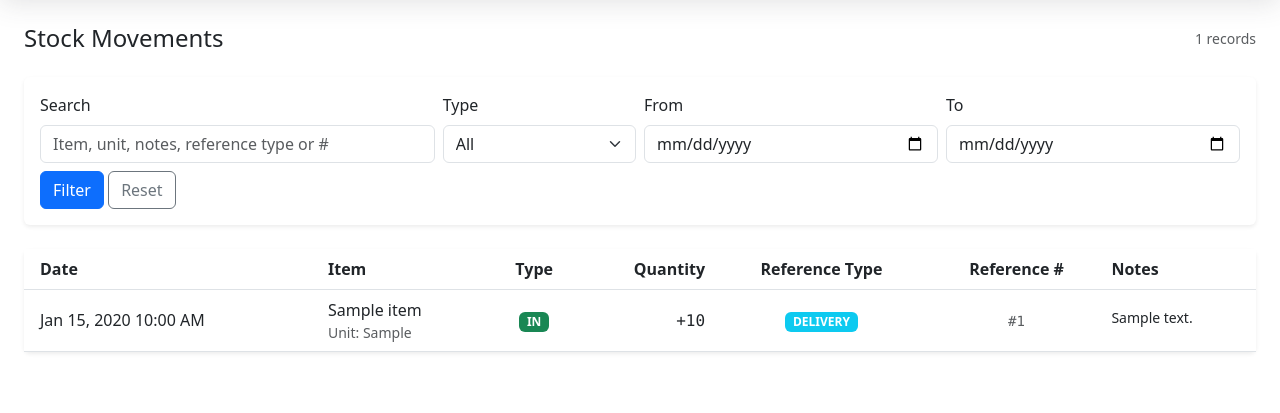
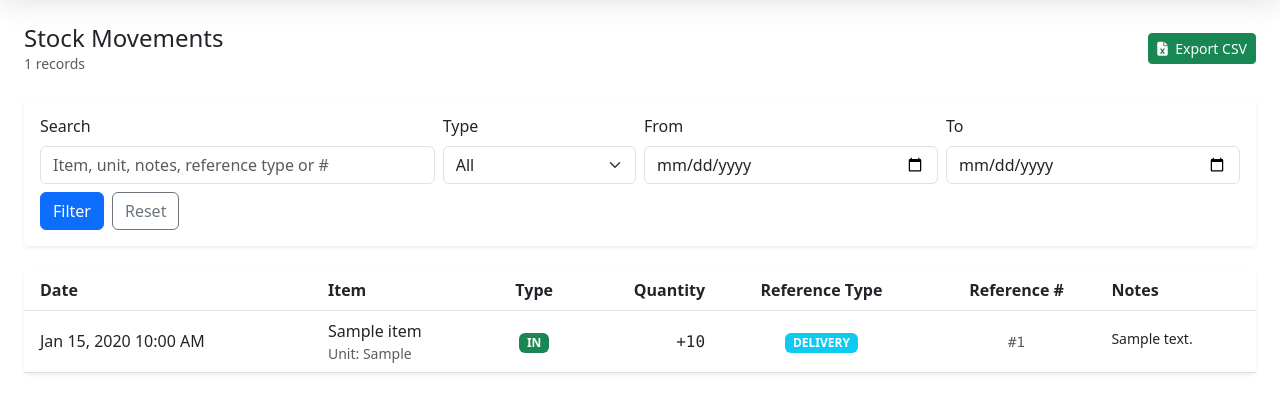
Before and after one commit to jocalvo1/store_abico, a PHP site: page /inventory/stock_movements/ in a window 1280 px wide. Shown: the part 69-482 px from the top of the page. Run offline with PHP 8.4, Linux system fonts and the light colour scheme; the visitor is signed in with stand-in values (Sample User, id 1); tables that the repository leaves empty hold one stand-in row (values such as "Sample post").

Commit message:
Stock movements - added export to csv

```diff
--- a/inventory/stock_movements/index.php
+++ b/inventory/stock_movements/index.php
@@ -74,8 +74,24 @@ if ($stmt) {
 
 <div class="container-fluid">
     <div class="d-flex justify-content-between align-items-center mb-4">
-        <h1 class="h4 mb-0">Stock Movements</h1>
-        <div class="text-muted small"><?php echo count($rows); ?> records</div>
+        <div>
+            <h1 class="h4 mb-0">Stock Movements</h1>
+            <div class="text-muted small"><?php echo count($rows); ?> records</div>
+        </div>
+        <div>
+            <a class="btn btn-sm btn-success"
+               href="export.php<?php
+                    $q=[];
+                    if($search!=='') $q['search']=$search;
+                    if($type!=='') $q['type']=$type;
+                    if($dateFrom!=='') $q['from']=$dateFrom;
+                    if($dateTo!=='') $q['to']=$dateTo;
+                    echo $q ? ('?'.http_build_query($q)) : '';
+                ?>"
+            >
+                <i class="fas fa-file-excel me-1"></i> Export CSV
+            </a>
+        </div>
     </div>
 
     <div class="card border-0 shadow-sm mb-4">
@@ -102,7 +118,7 @@ if ($stmt) {
                     <label class="form-label">To</label>
                     <input type="date" class="form-control" name="to" value="<?php echo htmlspecialchars($dateTo); ?>">
                 </div>
-                <div class="col-12 mt-2">
+                <div class="col-12 mt-2 d-flex align-items-center gap-2">
                     <button class="btn btn-primary">Filter</button>
                     <a class="btn btn-outline-secondary" href="index.php">Reset</a>
                 </div>
@@ -110,18 +126,40 @@ if ($stmt) {
         </div>
     </div>
 
+    <?php if (isset($_SESSION['success'])): ?>
+        <div class="alert alert-success alert-dismissible fade show" role="alert">
+            <i class="fas fa-check-circle me-2"></i>
+            <?php
+            echo $_SESSION['success'];
+            unset($_SESSION['success']);
+            ?>
+            <button type="button" class="btn-close" data-bs-dismiss="alert" aria-label="Close"></button>
+        </div>
+    <?php endif; ?>
+
+    <?php if (isset($_SESSION['error'])): ?>
+        <div class="alert alert-danger alert-dismissible fade show" role="alert">
+            <i class="fas fa-exclamation-circle me-2"></i>
+            <?php
+            echo $_SESSION['error'];
+            unset($_SESSION['error']);
+            ?>
+            <button type="button" class="btn-close" data-bs-dismiss="alert" aria-label="Close"></button>
+        </div>
+    <?php endif; ?>
+
     <div class="card border-0 shadow-sm">
         <div class="table-responsive">
             <table class="table table-hover align-middle mb-0">
                 <thead class="bg-light">
                     <tr>
-                        <th class="ps-3">Date</th>
+                        <th class="ps-3 d-none d-md-table-cell">Date</th>
                         <th>Item</th>
-                        <th class="text-center">Type</th>
+                        <th class="text-center d-none d-md-table-cell">Type</th>
                         <th class="text-end">Quantity</th>
-                        <th class="text-center">Reference Type</th>
-                        <th class="text-center">Reference #</th>
-                        <th>Notes</th>
+                        <th class="text-center d-none d-lg-table-cell">Reference Type</th>
+                        <th class="text-center d-none d-md-table-cell">Reference #</th>
+                        <th class="d-none d-lg-table-cell">Notes</th>
                     </tr>
                 </thead>
                 <tbody>
@@ -129,12 +167,47 @@ if ($stmt) {
                     <tr><td colspan="7" class="text-center py-4 text-muted">No stock movements found</td></tr>
                     <?php else: foreach ($rows as $mv): ?>
                     <tr>
-                        <td class="ps-3"><?php echo date('M d, Y h:i A', strtotime($mv['created_at'])); ?></td>
+                        <td class="ps-3 d-none d-md-table-cell"><?php echo date('M d, Y h:i A', strtotime($mv['created_at'])); ?></td>
                         <td>
-                            <div class="fw-medium"><?php echo htmlspecialchars($mv['item_name'] ?? ('#'.$mv['item_id'])); ?></div>
+                            <div class="fw-medium d-flex align-items-center gap-2">
+                                <span><?php echo htmlspecialchars($mv['item_name'] ?? ('#'.$mv['item_id'])); ?></span>
+                                <?php $mt = $mv['movement_type'] ?? ''; $mtCls = ($mt==='in') ? 'success' : 'danger'; ?>
+                                <span class="badge bg-<?php echo $mtCls; ?> text-uppercase d-md-none"><?php echo htmlspecialchars($mt ?: '-'); ?></span>
+                            </div>
                             <div class="small text-muted">Unit: <?php echo htmlspecialchars($mv['item_unit'] ?? ''); ?></div>
+                            <!-- Mobile-only details -->
+                            <div class="d-md-none small text-muted mt-1">
+                                <div class="d-flex flex-column gap-1">
+                                    <div>
+                                        <i class="far fa-clock me-1"></i>
+                                        <?php echo date('M d, Y h:i A', strtotime($mv['created_at'])); ?>
+                                    </div>
+                                    <div>
+                                        <i class="fas fa-cubes me-1"></i>
+                                        <?php $sign = ($mv['movement_type']==='in') ? '+' : '-'; ?>
+                                        <span class="font-monospace"><?php echo $sign . number_format((float)$mv['quantity']); ?></span>
+                                    </div>
+                                    <div>
+                                        <?php $rt = $mv['reference_type'] ?? ''; $rtClass = ($rt==='sales') ? 'primary' : (($rt==='adjustment') ? 'warning' : (($rt==='delivery') ? 'info' : (($rt==='return') ? 'secondary' : 'secondary'))); ?>
+                                        <span class="badge bg-<?php echo $rtClass; ?> text-uppercase me-1"><?php echo htmlspecialchars($rt ?: '-'); ?></span>
+                                        <?php if ($mv['reference_type'] === 'sales' && $mv['reference_id']): ?>
+                                            <a href="../../sales/view.php?id=<?php echo (int)$mv['reference_id']; ?>" class="text-decoration-none">
+                                                #<?php echo str_pad((int)$mv['reference_id'], 6, '0', STR_PAD_LEFT); ?>
+                                            </a>
+                                        <?php else: ?>
+                                            <span class="text-muted small font-monospace"><?php echo $mv['reference_id'] ? '#'.(int)$mv['reference_id'] : '-'; ?></span>
+                                        <?php endif; ?>
+                                    </div>
+                                    <?php if (!empty($mv['notes'])): ?>
+                                    <div class="text-truncate" style="max-width: 95vw;">
+                                        <i class="far fa-sticky-note me-1"></i>
+                                        <?php echo htmlspecialchars($mv['notes']); ?>
+                                    </div>
+                                    <?php endif; ?>
+                                </div>
+                            </div>
                         </td>
-                        <td class="text-center">
+                        <td class="text-center d-none d-md-table-cell">
                             <span class="badge bg-<?php echo $mv['movement_type']==='in'?'success':'danger'; ?> text-uppercase">
                                 <?php echo htmlspecialchars($mv['movement_type']); ?>
                             </span>
@@ -145,11 +218,11 @@ if ($stmt) {
                                 <?php echo $sign . number_format((float)$mv['quantity']); ?>
                             </span>
                         </td>
-                        <td class="text-center">
+                        <td class="text-center d-none d-lg-table-cell">
                             <?php $rt = $mv['reference_type'] ?? ''; $rtClass = ($rt==='sales') ? 'primary' : (($rt==='adjustment') ? 'warning' : (($rt==='delivery') ? 'info' : (($rt==='return') ? 'secondary' : 'secondary'))); ?>
                             <span class="badge bg-<?php echo $rtClass; ?> text-uppercase"><?php echo htmlspecialchars($rt ?: '-'); ?></span>
                         </td>
-                        <td class="text-center">
+                        <td class="text-center d-none d-md-table-cell">
                             <?php if ($mv['reference_type'] === 'sales' && $mv['reference_id']): ?>
                                 <a href="../../sales/view.php?id=<?php echo (int)$mv['reference_id']; ?>" class="text-decoration-none">
                                     #<?php echo str_pad((int)$mv['reference_id'], 6, '0', STR_PAD_LEFT); ?>
@@ -158,7 +231,7 @@ if ($stmt) {
                                 <span class="text-muted small font-monospace"><?php echo $mv['reference_id'] ? '#'.(int)$mv['reference_id'] : '-'; ?></span>
                             <?php endif; ?>
                         </td>
-                        <td class="small">
+                        <td class="small d-none d-lg-table-cell">
                             <?php $fullNotes = $mv['notes'] ?? ''; ?>
                             <span class="d-inline-block text-truncate" style="max-width: 420px;" title="<?php echo htmlspecialchars($fullNotes); ?>">
                                 <?php echo htmlspecialchars($fullNotes); ?>
@@ -171,7 +244,11 @@ if ($stmt) {
         </div>
     </div>
 </div>
-
+<!-- Back to Top Button -->
+<button type="button" id="backToTop" class="btn btn-primary rounded-circle back-to-top" aria-label="Back to top" title="Back to top">
+    <i class="fas fa-arrow-up"></i>
+    <span class="visually-hidden">Back to top</span>
+</button>
 <?php
 // Include footer
 require_once __DIR__ . '/../../templates/footer.php';
```
Also changed, not shown: inventory/stock_movements/export.php (added, +126 -0 lines).
